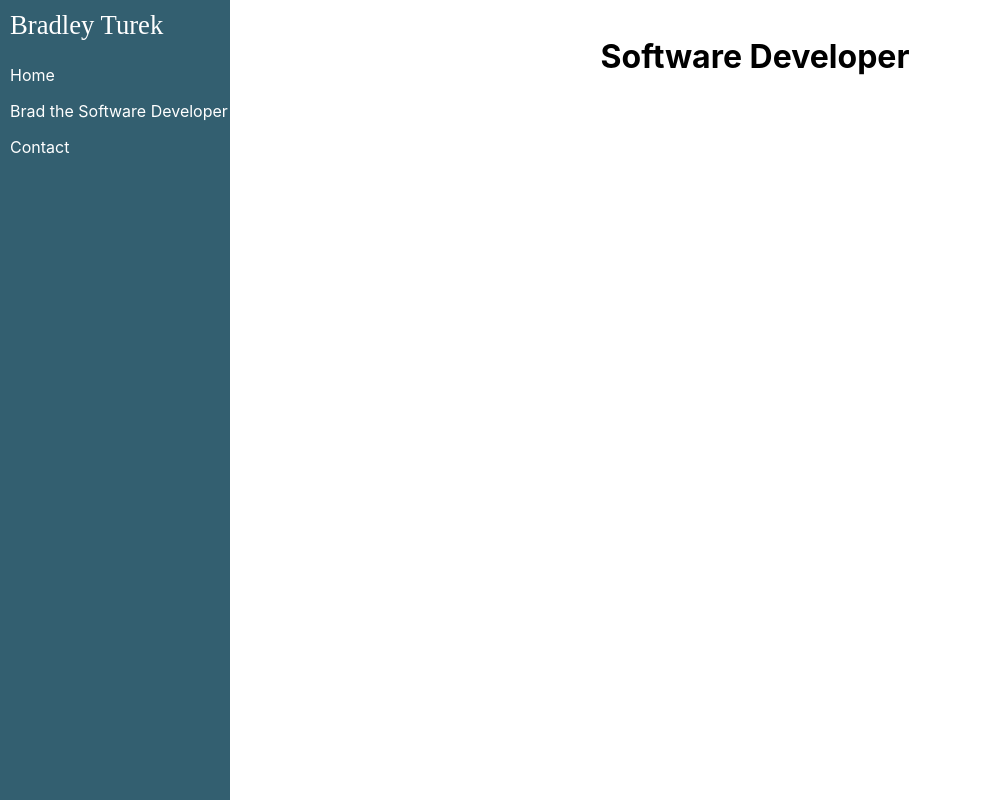
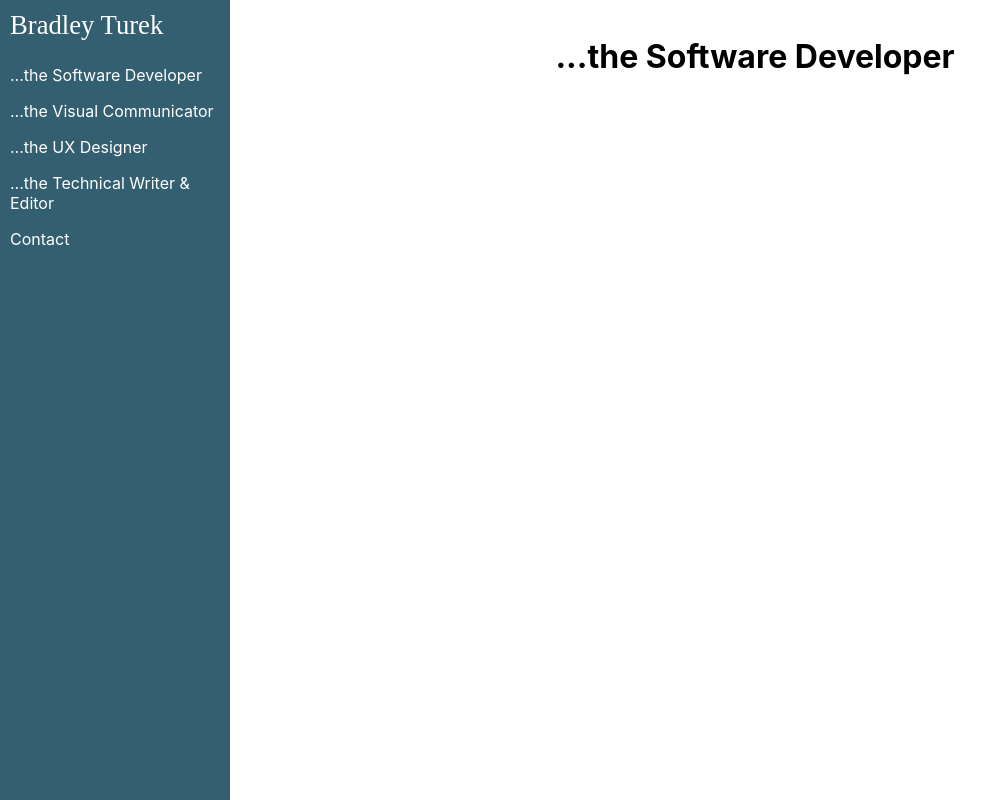
Before and after one commit to TurekBot/portfolio, a Next.js app: page /the-software-developer in a window 1280 px wide. Shown: the whole page, without its empty margins (0-1007 px from the left). Built offline with nearby package versions, Linux system fonts and the light colour scheme.

Commit message:
feat: add all roles and reduce repitition in navigation

```diff
--- a/components/Navigation.js
+++ b/components/Navigation.js
@@ -3,12 +3,15 @@
 export default function Navigation() {
     return (
       <section className="left-bar">
-        <span className="subtitle">Bradley Turek</span>
+        <a href="/"><span className="subtitle">Bradley Turek</span></a>
         {/* <span className="subliminal-messaging">(He's your guy)</span> */}
         <nav>
           <ul>
-          <li><a href="/">Home</a></li>
-          <li><a href="the-software-developer">Brad the Software Developer</a></li>
+          {/* <li><a href="/">Home</a></li> */}
+          <li><a href="the-software-developer">...the Software Developer</a></li>
+          <li><a href="the-visual-communicator">...the Visual Communicator</a></li>
+          <li><a href="the-ux-designer">...the UX Designer</a></li>
+          <li><a href="the-technical-writer-editor">...the Technical Writer & Editor</a></li>
           <li><a href="#">Contact</a></li>
           </ul>
         </nav>
--- a/pages/the-software-developer.js
+++ b/pages/the-software-developer.js
@@ -10,7 +10,7 @@ export default function TheSoftwareDeveloper() {
             <title>Brad the Software Developer</title>
             <FavIconThings/>
         </Head>
-        <RolePage pageTitle="Software Developer" accentColor="#2A9D8F"></RolePage>
+        <RolePage pageTitle="...the Software Developer" accentColor="#2A9D8F"></RolePage>
             <Navigation></Navigation>
         </>
     );
--- a/styles.css
+++ b/styles.css
@@ -21,12 +21,15 @@ html, body {
 .software-developer {
     --accent-color: var(--persian-green);
 }
+
 .visual-communicator {
     --accent-color: var(--orange-yellow-crayola);
 }
+
 .ux-designer {
     --accent-color: var(--sandy-brown);
 }
+
 .technical-writer-editor {
     --accent-color: var(--burnt-sienna);
 }
@@ -62,7 +65,7 @@ nav>ul>li:hover {
     background-color: white;
 }
 
-nav > ul > li > a {
+nav>ul>li>a {
     display: inline-block;
     width: 100%;
     padding: 0.5em 0em;
```
